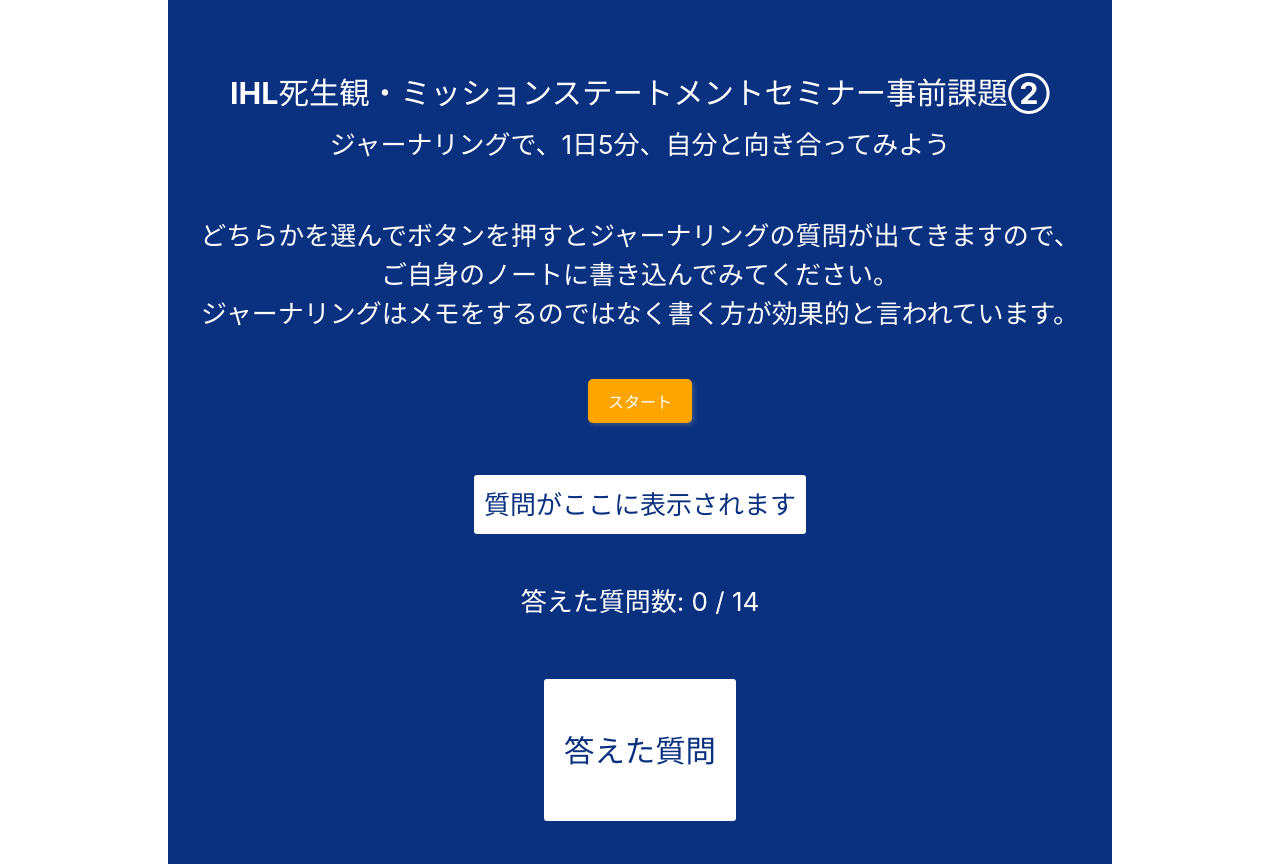
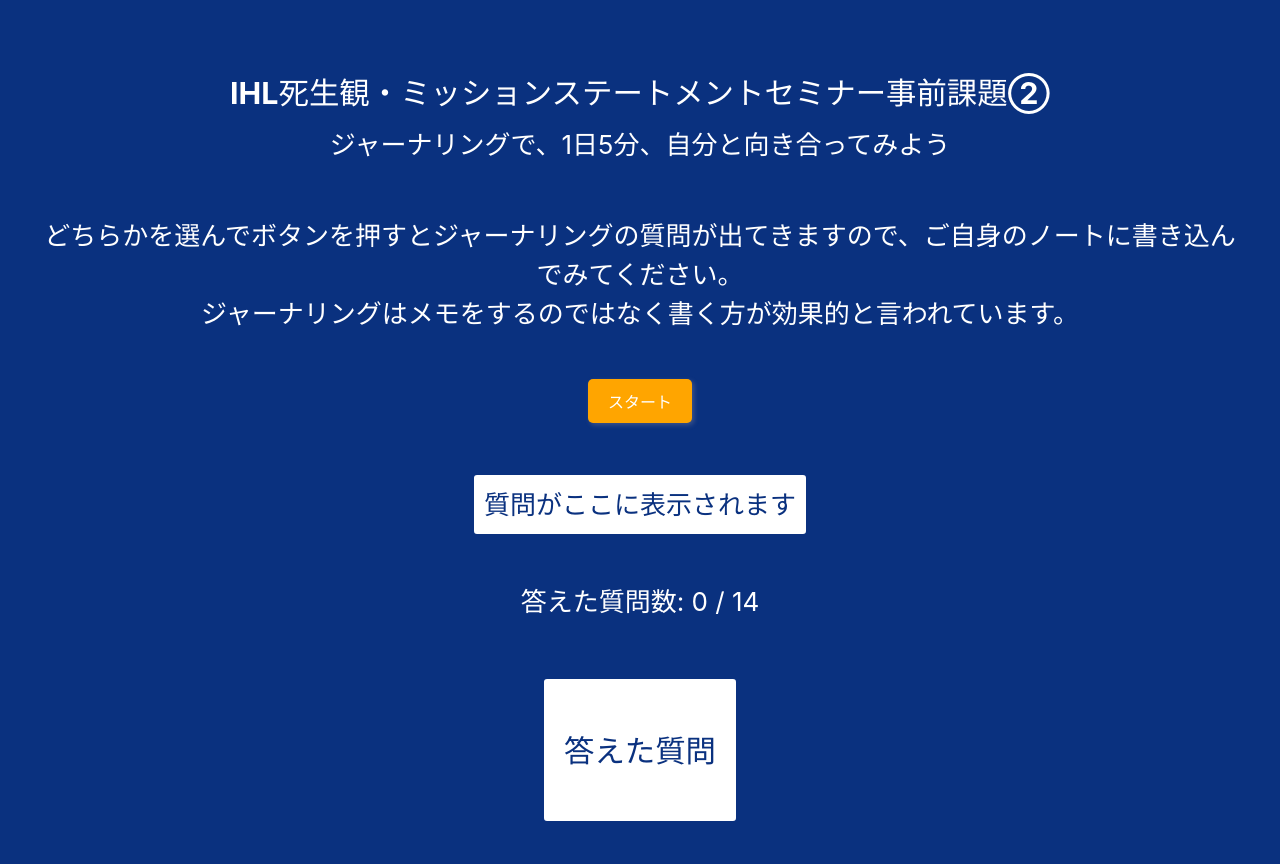
Before and after one commit to yokokada/shiseikan, a React (Vite) app: page / in a window 1280 px wide. Built offline with nearby package versions, Linux system fonts and the light colour scheme.

Commit message:
文言変更

```diff
--- a/src/App.jsx
+++ b/src/App.jsx
@@ -11,7 +11,7 @@
   "今までで一番感動した出来事を教えてください。\nそれはどうしてですか?",
   "今までで一番言われて傷ついた言葉はなんですか？\nそれはどうしてですか？",
   "どの季節が好きですか？\nその理由は？",
-  "あなたの好きな色は？\nその色はいつから好きですか？なぜ好きなのでしょうか？",
+  "あなたの好きな色は？\nその色はいつから好きですか？\nなぜ好きなのでしょうか？",
   "あなたが腹を抱えて笑った出来事を教えてください。\nそれはいつ、誰との出来事ですか？",
   "タイムマシーンで過去に戻れるとしたら、戻りますか？\n戻る場合はいつですか？なぜ戻りたいのでしょうか？",
   "あなたは自分の性格をどう思いますか？",
@@ -82,7 +82,7 @@
       <header className="App-header">
         <h3>IHL死生観・ミッションステートメントセミナー事前課題②</h3>
         <p>ジャーナリングで、1日5分、自分と向き合ってみよう</p>
-        <p>どちらかを選んでボタンを押すとジャーナリングの質問が出てきますので、<br />ご自身のノートに書き込んでみてください。<br />ジャーナリングはメモをするのではなく書く方が効果的と言われています。</p>
+        <p>どちらかを選んでボタンを押すとジャーナリングの質問が出てきますので、ご自身のノートに書き込んでみてください。<br />ジャーナリングはメモをするのではなく書く方が効果的と言われています。</p>
 
         <button className='start-button' onClick={getRandomQuestion}>{buttonText}</button>
 
```
